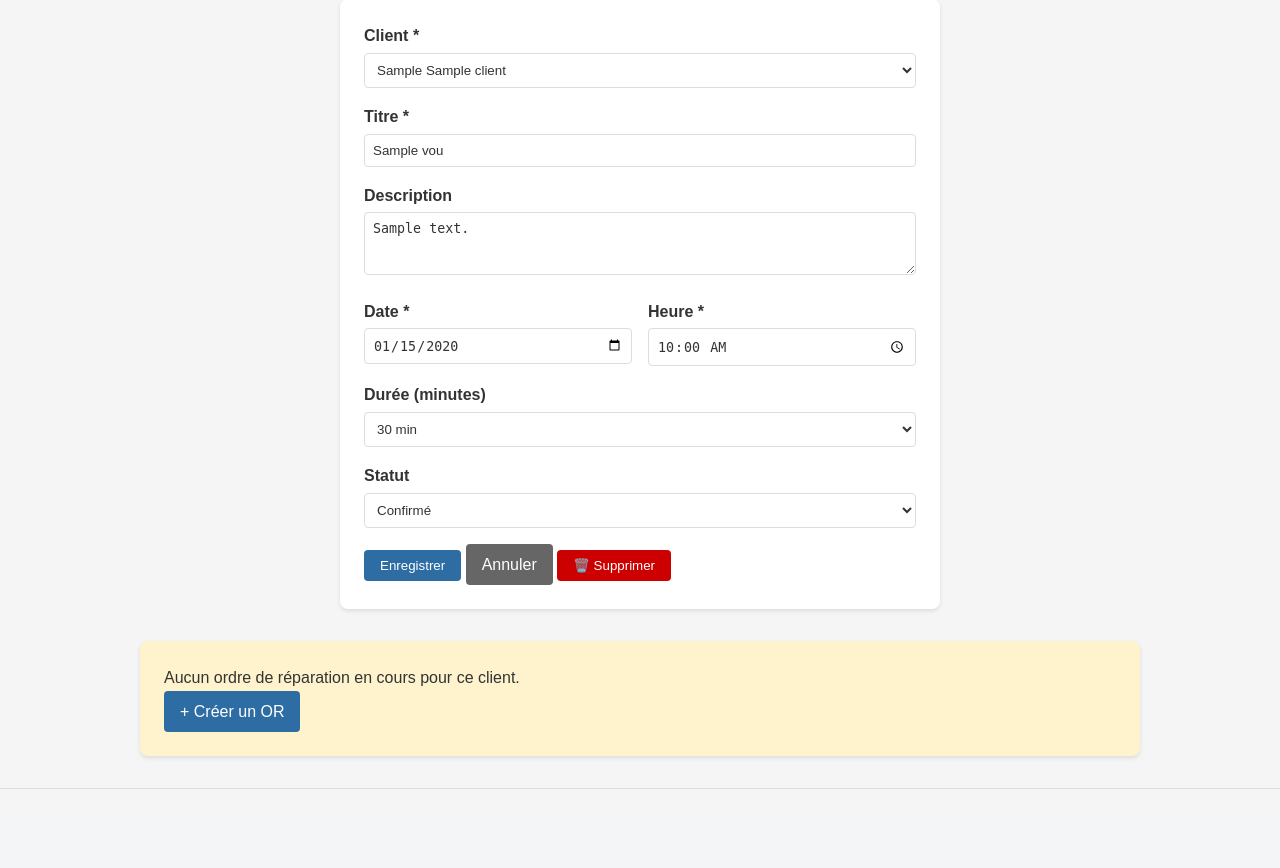
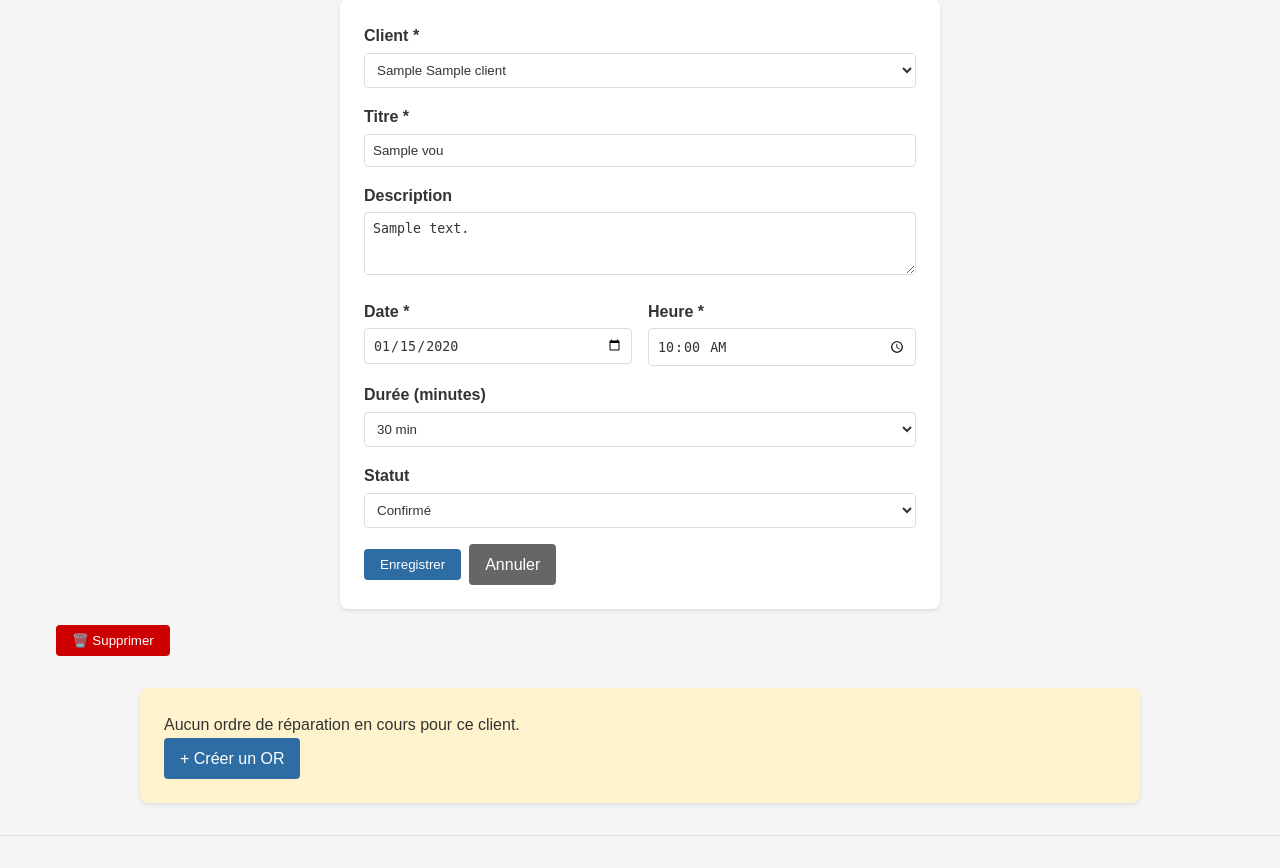
Before and after one commit to cv2b79/meca-auto, a Flask app: page /agenda/1/edit in a window 1280 px wide. Shown: the part 199-1067 px from the top of the page. Before the commit the page ends 988 px from the top, so only its background shows below. Run offline with Flask 3, Linux system fonts and the light colour scheme; a user stored in the database is signed in; tables that the repository leaves empty hold one stand-in row (values such as "Sample post").

Commit message:
Fix delete RDV button + add Word docs + ignore .claude/

```diff
--- a/app/templates/agenda/edit.html
+++ b/app/templates/agenda/edit.html
@@ -76,11 +76,14 @@
         </select>
     </div>
 
-    <div style="margin-top: 1rem;">
+    <div style="margin-top: 1rem; display: flex; gap: 0.5rem; align-items: center;">
         <button type="submit" class="btn">Enregistrer</button>
         <a href="{{ url_for('agenda.index') }}" class="btn btn-secondary">Annuler</a>
-        <form method="POST" action="{{ url_for('agenda.delete', id=rdv.id) }}" style="display:inline; float: right;"><button type="submit" class="btn btn-danger" onclick="return confirm('Supprimer ce rendez-vous?')">🗑️ Supprimer</button></form>
     </div>
+</form>
+
+<form method="POST" action="{{ url_for('agenda.delete', id=rdv.id) }}" style="margin-top: 0.5rem;">
+    <button type="submit" class="btn btn-danger" onclick="return confirm('Supprimer ce rendez-vous ?')">🗑️ Supprimer</button>
 </form>
 
 <script>
```
Also changed, not shown: 4 other files.
